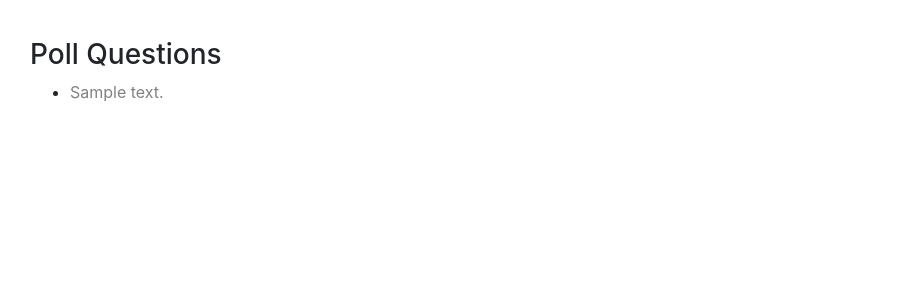
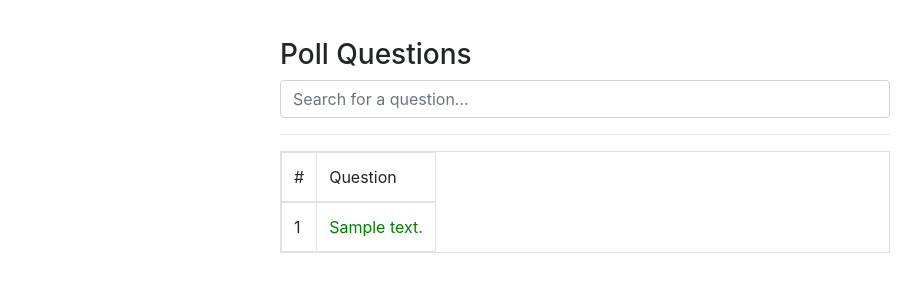
Before and after one commit to denisKaranja/django-dive-in, a Django app: template karanja_me/polls/templates/polls/index.html in a window 1280 px wide. Shown: the top 300 px of the page, without its empty margins (55-976 px from the left). Run offline with Django 3.2, Linux system fonts and the light colour scheme; the template is opened without the code that fills it: values that come from a table or form of the project are taken from there, others are empty; tables that the repository leaves empty hold one stand-in row (values such as "Sample post"); some libraries are stand-ins or nearby versions.

Commit message:
Questions put in a tabular format

```diff
--- a/karanja_me/polls/static/polls/style.css
+++ b/karanja_me/polls/static/polls/style.css
@@ -1,9 +1,10 @@
-li a {
-  color: gray;
+table a {
+  color: green;
 }
 
 a:hover{
-  color: green;
+  color: black;
+  text-decoration: none;
 }
 
 .offset-top{
--- a/karanja_me/polls/templates/polls/index.html
+++ b/karanja_me/polls/templates/polls/index.html
@@ -10,17 +10,29 @@
 </head>
 <body>
 
-  <div class="container offset-top">
-    <h3>Poll Questions</h3>
+  <div class="container offset-top col-md-6 col-md-offset-3">
+    <h3 class="col-md-offset-3">Poll Questions</h3>
       {% if latest_question_list %}
 
-      <ul>
+      <input placeholder = "Search for a question..." class="form-control" />
+      <hr class="hrDividerBetween">
+
+      <table class="table table-bordered table-hover table-responsive">
+      <thead>
+        <tr>
+          <td>#</td>
+          <td>Question</td>
+        </tr>
+      </thead>
         {% for question in latest_question_list %}
 
-        <li> <a href="{% url 'polls:detail' question.id %}">{{question.question_text}}</a> </li>
+        <tr>
+          <td>{{forloop.counter}}</td>
+          <td><a href="{% url 'polls:detail' question.id %}">{{question.question_text}}</a> </td>
+        </tr>
 
         {% endfor %}
-      </ul>
+      </table>
 
       {% else %}
 
```
